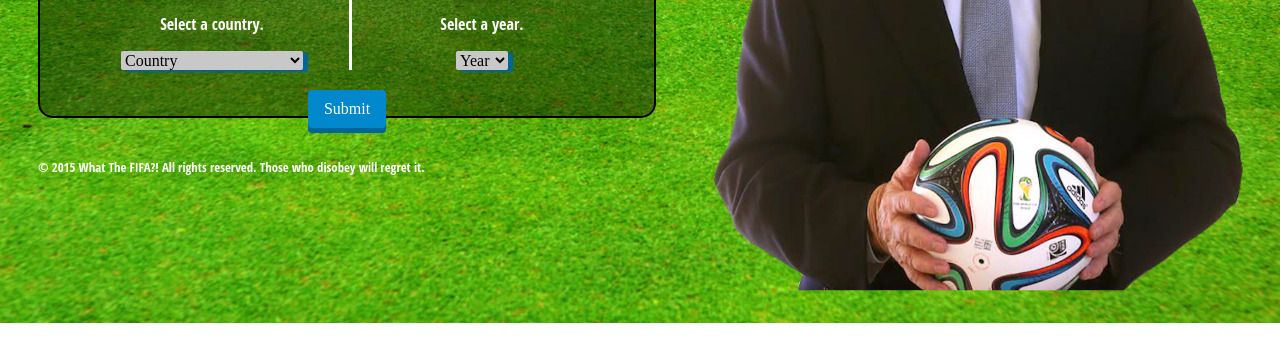
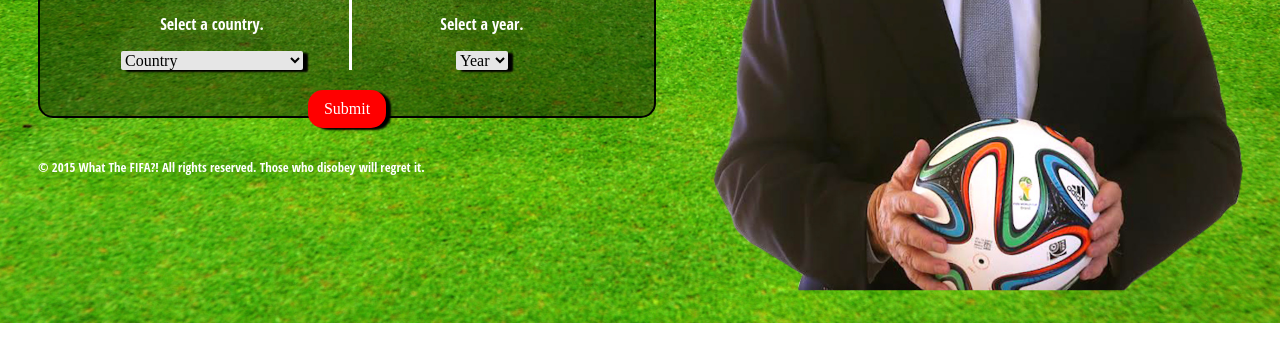
Before and after one commit to ginobona/WTFIFA, a plain HTML site: page index.html in a window 1280 px wide. Shown: the part 437-798 px from the top of the page. Drawn offline with nearby package versions, Linux system fonts and the light colour scheme.

Commit message:
Remove link to button.css file

```diff
--- a/css/button.css
+++ /dev/null
@@ -1,29 +0,0 @@
-button {
-  border: 0;
-  background: #0087cc;
-  border-radius: 4px;
-  box-shadow: 0 5px 0 #006599;
-  color: #fff;
-  cursor: pointer;
-  font: inherit;
-  font-size: 32;
-  margin: 10;
-  outline: 0;
-  padding: 10px 16px;
-  transition: all .ls linear;
-}
-
-button:active {
-  box-shadow: 0 2px 0 #006599;
-  transform: translateY(3px);
-}
-
-select {
-  border: 0;
-  border-radius: 2px;
-  box-shadow: 5px 2px 2px #006599;
-  cursor: pointer;
-  font-size: 48;
-  font: inherit;
-  background-color: #c8c8c8;
-}
--- a/css/styles.css
+++ b/css/styles.css
@@ -99,7 +99,7 @@ button {
   border: 0;
   background: #FF0000;
   border-radius: 15px;
-  box-shadow: 0 2px 0 #000000;
+  box-shadow: 5px 2px 2px #000000;
   color: #fff;
   cursor: pointer;
   font: inherit;
--- a/index.html
+++ b/index.html
@@ -4,7 +4,7 @@
     <header>
     <title>What The FIFA?!</title>
     <link href="css/styles.css" type="text/css" rel="stylesheet">
-    <link rel="stylesheet" type="text/css"  href="css/button.css">
+    <link rel="stylesheet" type="text/css">
     <link href='http://fonts.googleapis.com/css?family=Syncopate:400,700' rel='stylesheet' type='text/css'>
     <link href='http://fonts.googleapis.com/css?family=Open+Sans:300italic,400italic,600italic,700italic,800italic,400,800,700,600,300' rel='stylesheet' type='text/css'>
     <script src="https://code.jquery.com/jquery-1.11.3.min.js"></script>
```
Also changed, not shown: drop_down.html (+0 -1 lines), js/spendAmount.js (line endings or trailing spaces).
